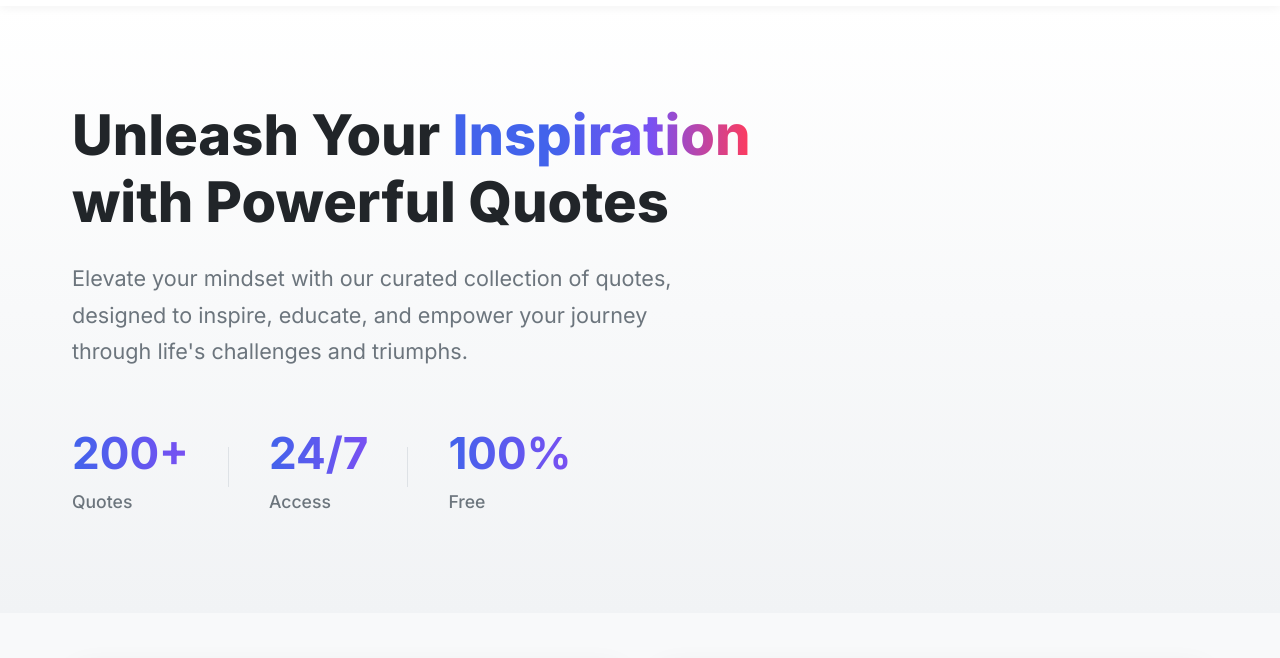
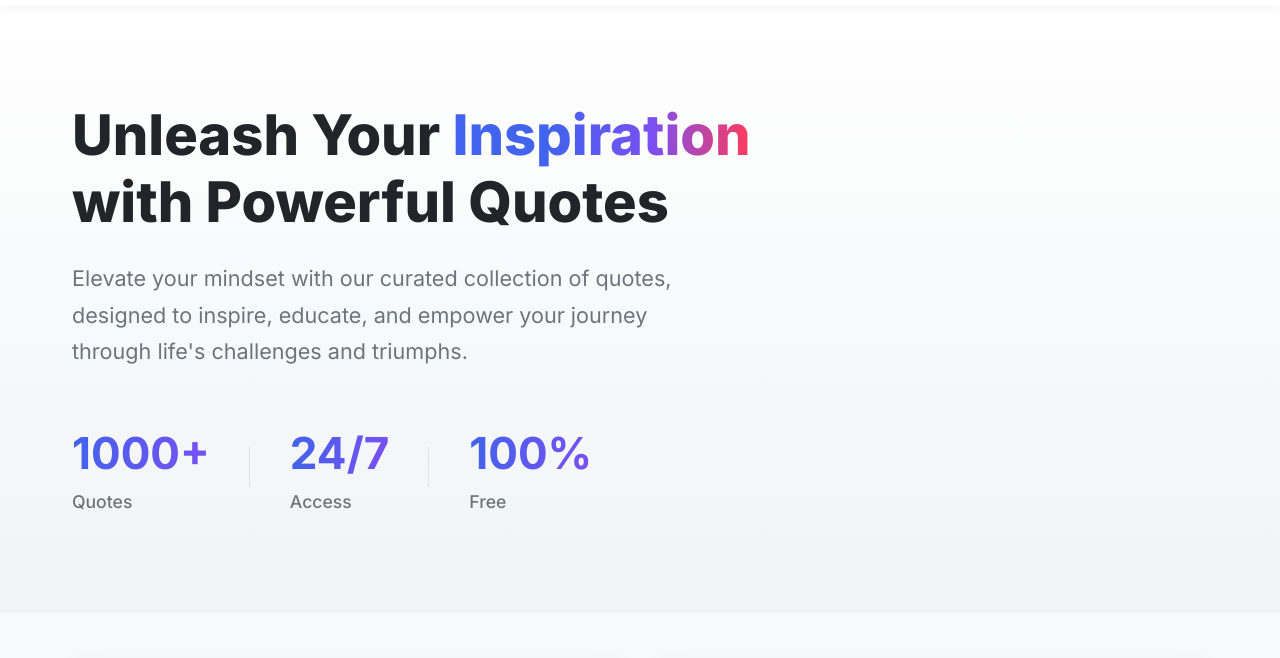
Before and after one commit to ayaanthedev/Quote_Generator, a website: page index.html in a window 1280 px wide. Shown: the part 102-760 px from the top of the page. Drawn offline with Linux system fonts and the light colour scheme; no server answers.

Commit message:
Update quote count from 200+ to 1000+ for enhanced user engagement

```diff
--- a/index.html
+++ b/index.html
@@ -79,7 +79,7 @@
                 <p class="hero-subtitle">Elevate your mindset with our curated collection of quotes, designed to inspire, educate, and empower your journey through life's challenges and triumphs.</p>
                 <div class="stats">
                     <div class="stat">
-                        <span class="stat-number">200+</span>
+                        <span class="stat-number">1000+</span>
                         <span class="stat-label">Quotes</span>
                     </div>
                     <div class="stat">
```
